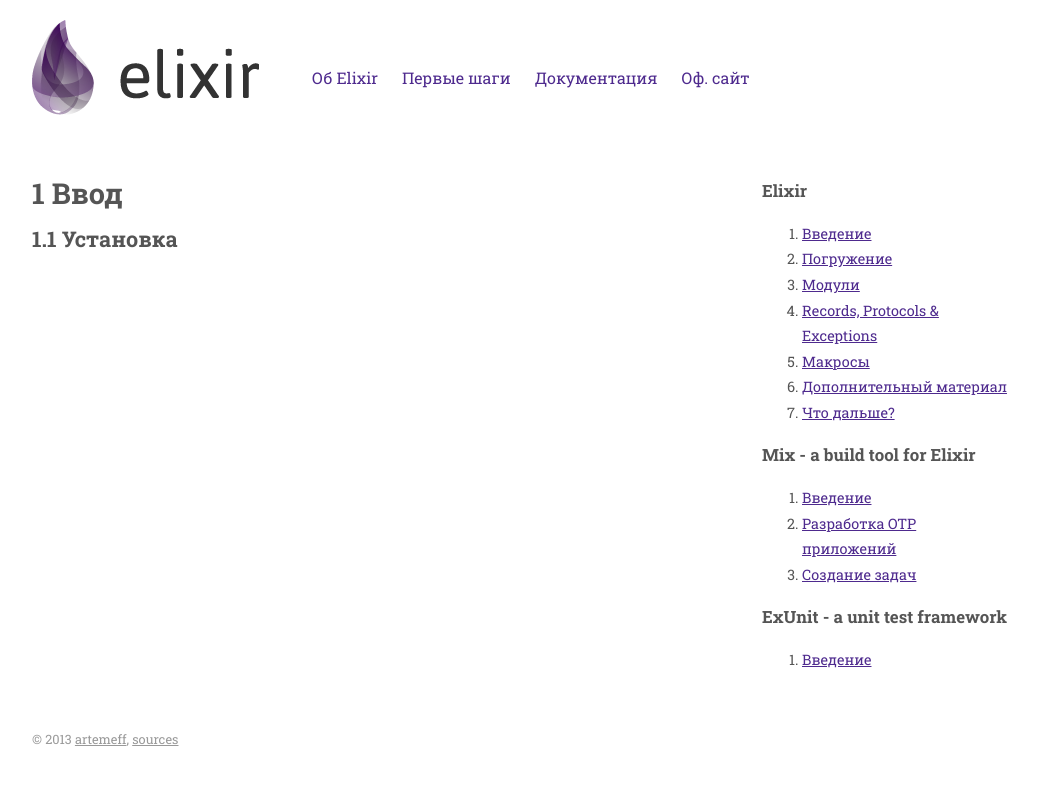
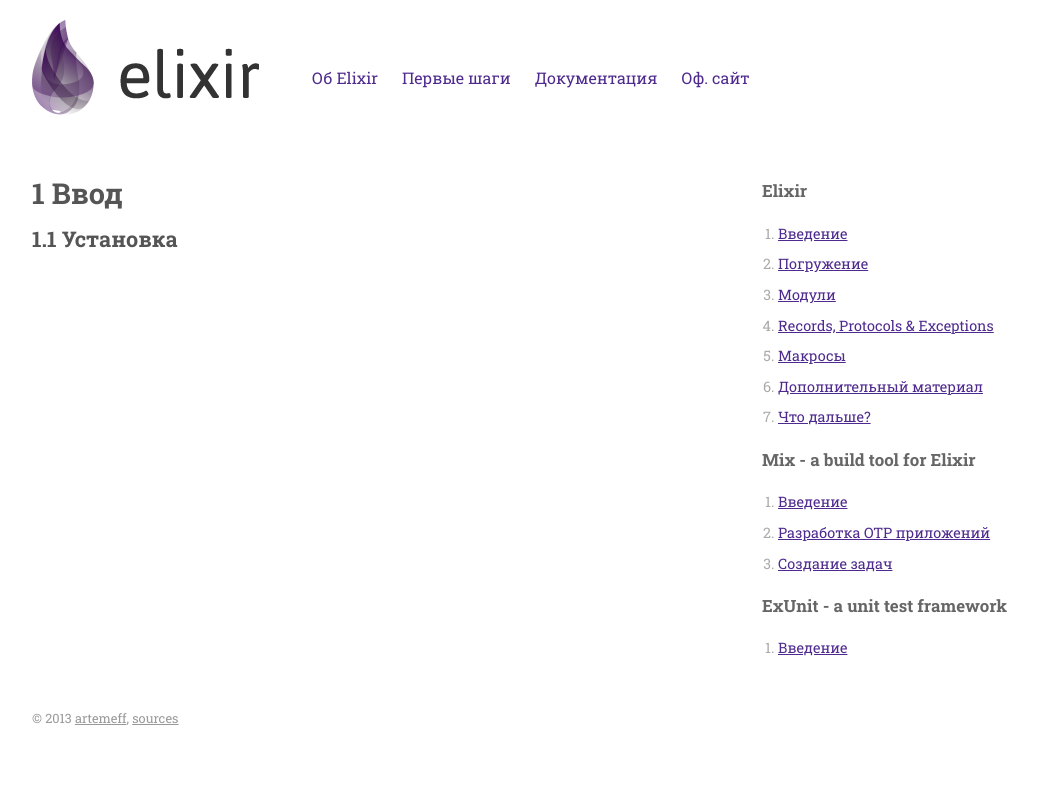
Before and after one commit to artemeff/elixir-lang, a Jekyll site: the page built from getting_started/1.md, in a window 1280 px wide. Shown: the top 785 px of the page, without its empty margins (118-1156 px from the left). Built offline with Jekyll 4.4.1, drawn with Linux system fonts in a browser that asks for light colours; Markdown is read by kramdown in place of the engine named in the settings.

Commit message:
add styles for getting started sidebar

```diff
--- a/css/main.css
+++ b/css/main.css
@@ -125,6 +125,24 @@
   font-size: 0.9em;
 }
 
+aside ul {
+  list-style: none;
+}
+
+aside.gs-nav h3 {
+  color: #666;
+}
+
+aside.gs-nav ol {
+  margin: 0 0 0 16px;
+  padding: 0;
+  color: #aaa;
+}
+
+aside.gs-nav li {
+  margin: 5px 0;
+}
+
 /* Articles
    ----------- */
 
```
